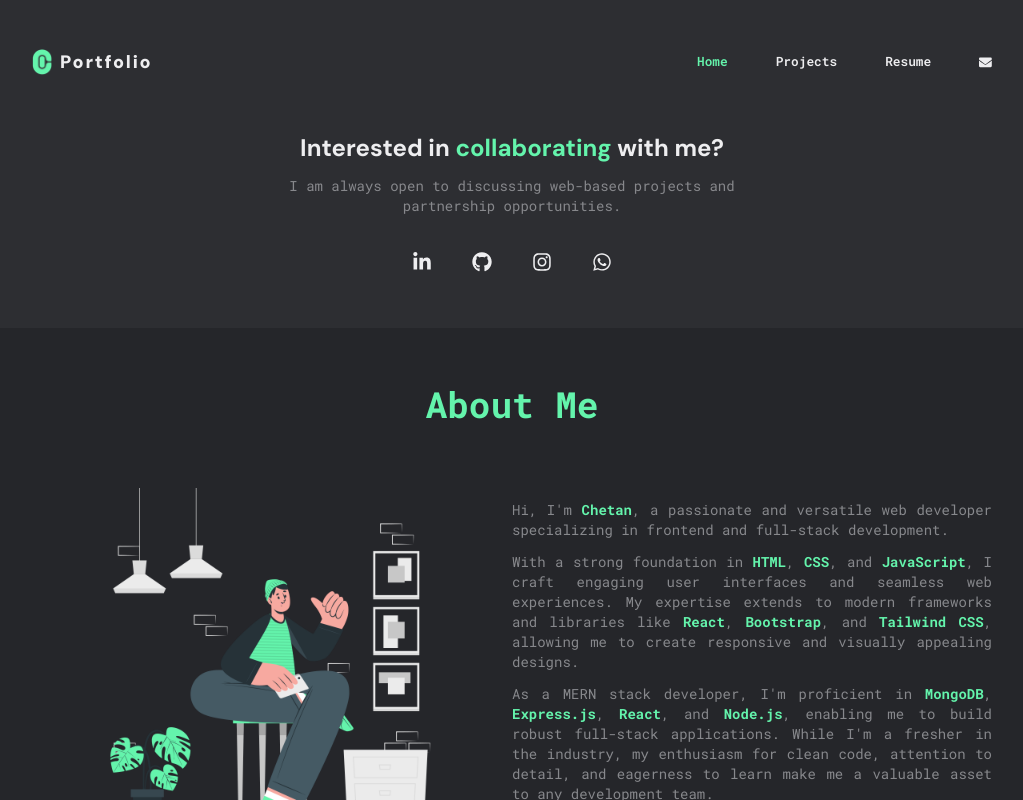
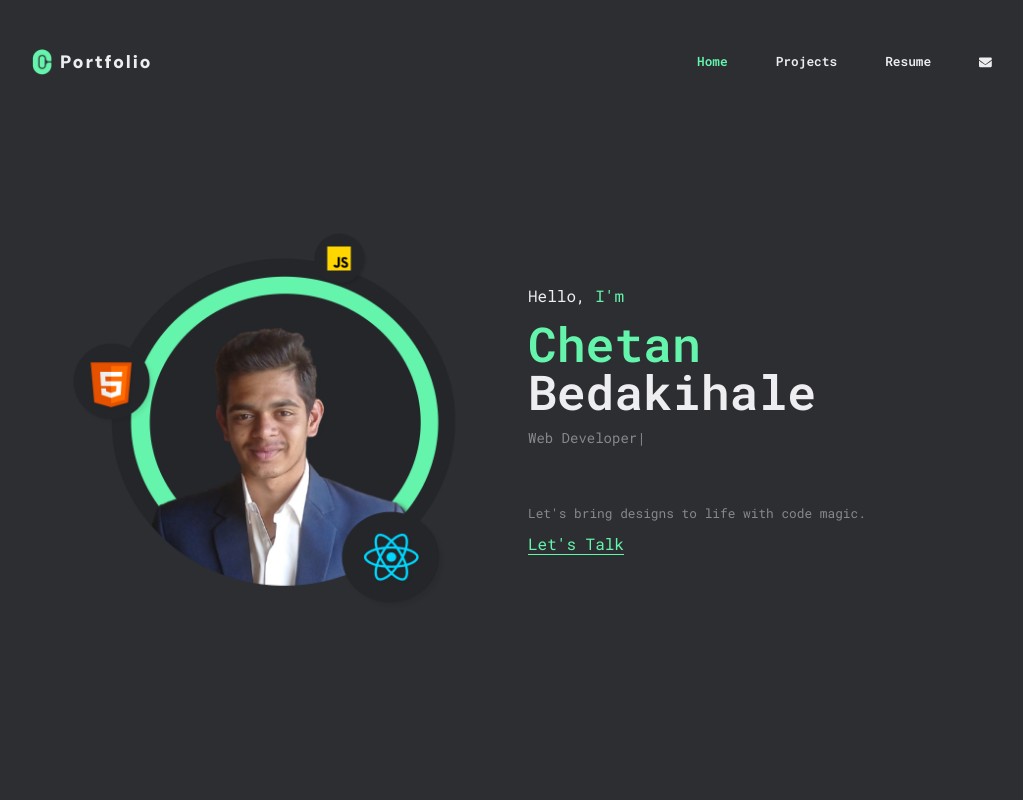
Before and after one commit to Chetan-B9/cb-portfolio, a React (Vite) app in the folder cb-portfolio/: page / in a window 1280 px wide. Shown: the top 800 px of the page, without its empty margins (128-1151 px from the left). Built offline with nearby package versions, Linux system fonts and the light colour scheme; no server answers.

Commit message:
Fix test: 21

```diff
--- a/cb-portfolio/src/Components/Home/Home.jsx
+++ b/cb-portfolio/src/Components/Home/Home.jsx
@@ -91,8 +91,7 @@ function Home() {
   return (
     <>
       {/*  hero section start */}
-      <Social />
-      {/* <section
+      <section
         className={` px-8 py-5 md:py-10 md:px-20 lg:px-40  flex flex-col `}
       >
 
@@ -184,7 +183,7 @@ function Home() {
             </ul>
           </div>
         </div>
-      </section> */}
+      </section>
       {/* hero section end */}
 
       {/* About section start */}
```
